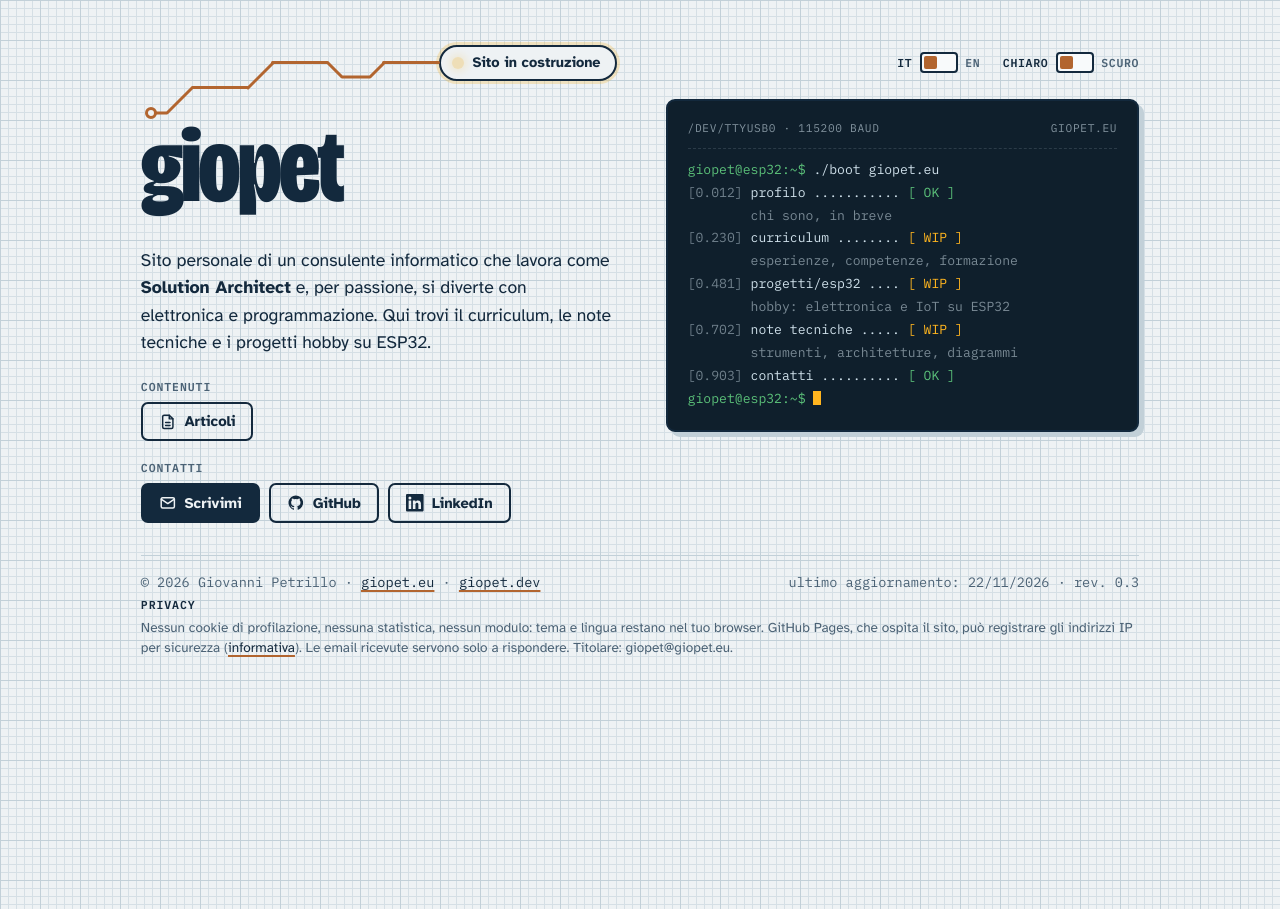
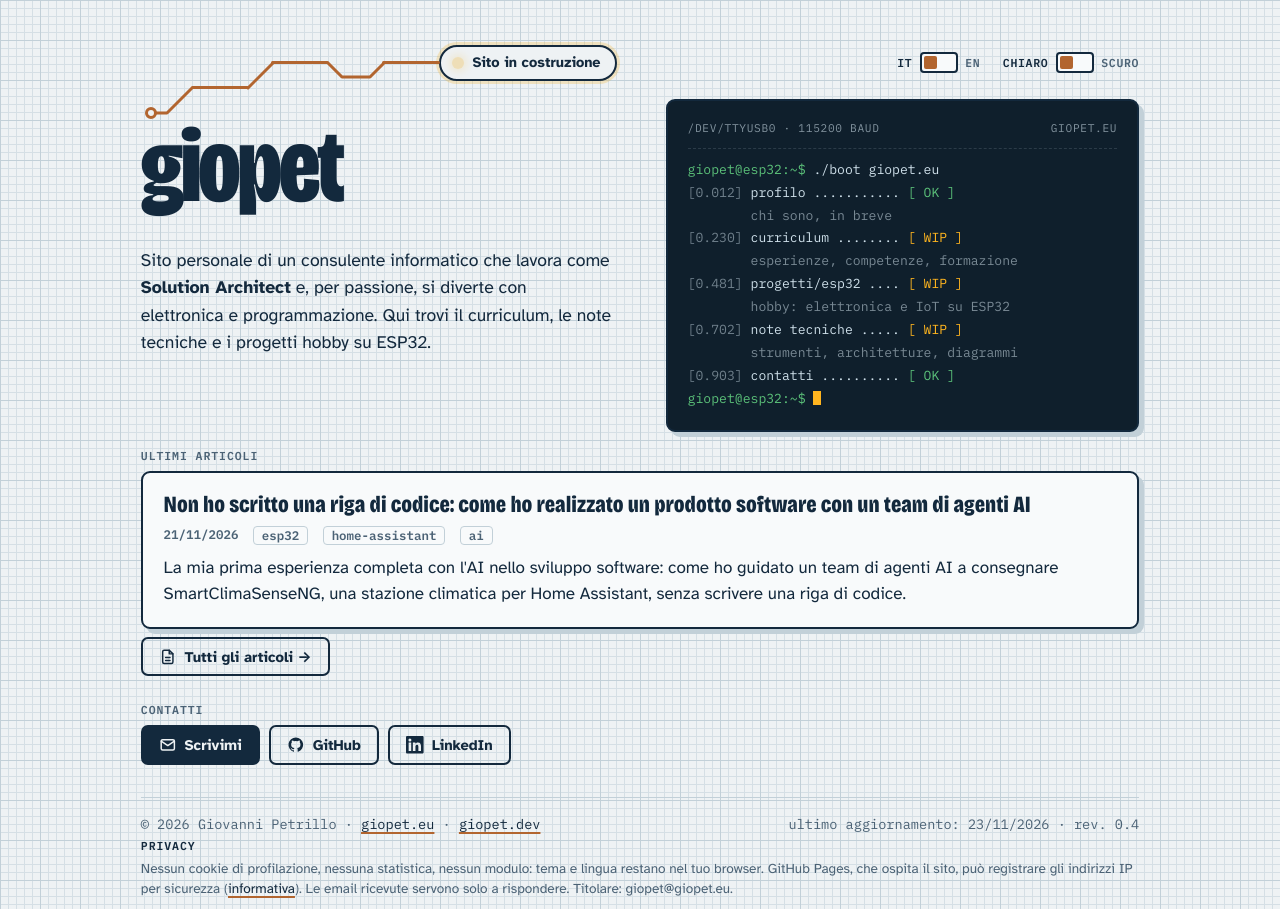
Before and after one commit to giopet65/giopet-website, a Jekyll site: the page built from index.html, in a window 1280 px wide. Built offline with Jekyll 4.4.1, drawn with Linux system fonts in a browser that asks for light colours.

Commit message:
Home con gli ultimi articoli, card condivisa, contatti sotto gli articoli e documentazione dell'anteprima locale
Co-Authored-By: Claude Sonnet 5.5 <noreply@anthropic.com>

```diff
--- /dev/null
+++ b/_includes/article-card.html
@@ -0,0 +1,14 @@
+{%- comment -%}
+  Card di un articolo, usata dall'elenco completo e dalla home.
+  Parametri: p (pagina dell'articolo), lang (it | en).
+{%- endcomment -%}
+<li class="card">
+  <h2><a href="{{ include.p.url }}">{{ include.p.title }}</a></h2>
+  <p class="meta">
+    {%- include article-date.html name=include.p.name lang=include.lang -%}
+    {%- for tag in include.p.tags %} <span class="tag">{{ tag }}</span>{% endfor -%}
+  </p>
+  {%- if include.p.description %}
+  <p class="desc">{{ include.p.description }}</p>
+  {%- endif %}
+</li>
--- a/index.html
+++ b/index.html
@@ -1,3 +1,5 @@
+---
+---
 <!doctype html>
 <html lang="it">
 <head>
@@ -5,7 +7,7 @@
   <meta name="viewport" content="width=device-width, initial-scale=1, viewport-fit=cover">
   <title>giopet — sito in costruzione</title>
   <meta name="description" content="Sito personale di giopet, consulente informatico e Solution Architect: curriculum, note tecniche e progetti hobby su ESP32. In costruzione.">
-  <link rel="icon" href="img/favicon.svg" type="image/svg+xml">
+  <link rel="icon" href="/img/favicon.svg" type="image/svg+xml">
   <link rel="canonical" href="https://giopet.eu/">
 
   <!-- Anteprima per i social (WhatsApp, LinkedIn, Telegram, …) -->
@@ -22,8 +24,8 @@
   <meta property="og:locale:alternate" content="en_GB">
   <meta name="twitter:card" content="summary_large_image">
 
-  <link rel="preload" href="fonts/bricolage-grotesque-latin.woff2" as="font" type="font/woff2" crossorigin>
-  <link rel="stylesheet" href="style.css">
+  <link rel="preload" href="/fonts/bricolage-grotesque-latin.woff2" as="font" type="font/woff2" crossorigin>
+  <link rel="stylesheet" href="/style.css">
   <script>
     /* applica subito tema e classe js, prima del disegno della pagina, per evitare sfarfallii */
     (function () {
@@ -35,7 +37,7 @@
       } catch (e) {}
     })();
   </script>
-  <script src="script.js" defer></script>
+  <script src="/script.js" defer></script>
 </head>
 <body>
   <main class="page">
@@ -64,27 +66,6 @@
         </header>
 
         <p class="tagline" data-i18n-html="tagline">Sito personale di un consulente informatico che lavora come <strong>Solution Architect</strong> e, per passione, si diverte con elettronica e programmazione. Qui trovi il curriculum, le note tecniche e i progetti hobby su ESP32.</p>
-
-        <div class="group" role="group" aria-labelledby="lblContent">
-          <p class="group-label" id="lblContent" data-i18n="groupContent">Contenuti</p>
-          <div class="contacts">
-            <a class="btn" id="articlesBtn" href="/it/articles/">
-              <svg viewBox="0 0 24 24" fill="none" stroke="currentColor" stroke-width="2" stroke-linecap="round" stroke-linejoin="round" aria-hidden="true" focusable="false"><path d="M14 3H7a2 2 0 0 0-2 2v14a2 2 0 0 0 2 2h10a2 2 0 0 0 2-2V8z"/><path d="M14 3v5h5M9 13h6M9 17h6"/></svg><span data-i18n="articles">Articoli</span></a>
-          </div>
-        </div>
-
-        <div class="group" role="group" aria-labelledby="lblContact">
-          <p class="group-label" id="lblContact" data-i18n="groupContact">Contatti</p>
-          <div class="contacts">
-            <a class="btn primary" id="mailBtn" href="mailto:giopet@giopet.eu?subject=%5Bgiopet.eu%5D%20Contatto%20dal%20sito">
-              <svg viewBox="0 0 24 24" fill="none" stroke="currentColor" stroke-width="2" stroke-linecap="round" stroke-linejoin="round" aria-hidden="true" focusable="false"><rect x="3" y="5" width="18" height="14" rx="2"/><path d="m3 7 9 6 9-6"/></svg><span data-i18n="write">Scrivimi</span></a>
-            <!-- GitHub: link da aggiungere quando sarà pronto (href="https://github.com/…") -->
-            <a class="btn" aria-disabled="true">
-              <svg viewBox="0 0 24 24" fill="currentColor" aria-hidden="true" focusable="false"><path d="M12 2a10 10 0 0 0-3.16 19.49c.5.09.68-.22.68-.48v-1.7c-2.78.6-3.37-1.34-3.37-1.34-.45-1.16-1.11-1.47-1.11-1.47-.91-.62.07-.6.07-.6 1 .07 1.53 1.03 1.53 1.03.9 1.52 2.34 1.08 2.91.83.09-.65.35-1.08.63-1.33-2.22-.25-4.55-1.11-4.55-4.94 0-1.09.39-1.98 1.03-2.68-.1-.25-.45-1.27.1-2.65 0 0 .84-.27 2.75 1.02a9.5 9.5 0 0 1 5 0c1.91-1.29 2.75-1.02 2.75-1.02.55 1.38.2 2.4.1 2.65.64.7 1.03 1.59 1.03 2.68 0 3.84-2.34 4.68-4.57 4.93.36.31.68.92.68 1.85v2.74c0 .27.18.58.69.48A10 10 0 0 0 12 2Z"/></svg>GitHub</a>
-            <a class="btn" href="https://www.linkedin.com/in/giopet/" target="_blank" rel="noopener">
-              <svg viewBox="0 0 24 24" fill="currentColor" aria-hidden="true" focusable="false"><path d="M20.45 20.45h-3.56v-5.57c0-1.33-.02-3.04-1.85-3.04-1.86 0-2.14 1.45-2.14 2.94v5.67H9.35V9h3.41v1.56h.05c.48-.9 1.64-1.85 3.37-1.85 3.6 0 4.27 2.37 4.27 5.46v6.28ZM5.34 7.43a2.06 2.06 0 1 1 0-4.13 2.06 2.06 0 0 1 0 4.13ZM7.12 20.45H3.56V9h3.56v11.45ZM22.22 0H1.77C.79 0 0 .77 0 1.73v20.54C0 23.23.79 24 1.77 24h20.45c.98 0 1.78-.77 1.78-1.73V1.73C24 .77 23.2 0 22.22 0Z"/></svg>LinkedIn</a>
-          </div>
-        </div>
       </div>
 
       <pre class="term ready" id="term" aria-label="Log di avvio del sito"><span class="head"><span>/dev/ttyUSB0 · 115200 baud</span><span>giopet.eu</span></span><span class="row"><span class="prompt">giopet@esp32:~$</span> ./boot giopet.eu</span>
@@ -100,10 +81,53 @@
 <span class="row"><span class="prompt">giopet@esp32:~$</span> <span class="cursor"></span></span></pre>
     </div>
 
+    <div class="below">
+    <div class="group" role="group" aria-labelledby="lblLatest">
+      <p class="group-label" id="lblLatest" data-i18n="groupLatest">Ultimi articoli</p>
+{%- assign latest_count = 2 %}
+{%- assign sorted = site.pages | sort: 'name' | reverse %}
+{%- assign langs = 'it,en' | split: ',' %}
+{%- for l in langs %}
+{%- assign prefix = l | append: '/articles/' %}
+{%- assign n = 0 %}
+      <div class="latest" data-lang="{{ l }}"{% unless l == 'it' %} hidden{% endunless %}>
+        <ul class="cards">
+{%- for p in sorted %}
+  {%- if n < latest_count and p.path contains prefix and p.name != 'index.md' %}
+    {%- assign n = n | plus: 1 %}
+          {% include article-card.html p=p lang=l %}
+  {%- endif %}
+{%- endfor %}
+        </ul>
+{%- if n == 0 %}
+        <p class="empty">{{ site.data.i18n[l].empty }}</p>
+{%- endif %}
+      </div>
+{%- endfor %}
+      <div class="contacts">
+        <a class="btn" id="allBtn" href="/it/articles/">
+          <svg viewBox="0 0 24 24" fill="none" stroke="currentColor" stroke-width="2" stroke-linecap="round" stroke-linejoin="round" aria-hidden="true" focusable="false"><path d="M14 3H7a2 2 0 0 0-2 2v14a2 2 0 0 0 2 2h10a2 2 0 0 0 2-2V8z"/><path d="M14 3v5h5M9 13h6M9 17h6"/></svg><span data-i18n="allArticles">Tutti gli articoli →</span></a>
+      </div>
+    </div>
+
+    <div class="group" role="group" aria-labelledby="lblContact">
+      <p class="group-label" id="lblContact" data-i18n="groupContact">Contatti</p>
+      <div class="contacts">
+        <a class="btn primary" id="mailBtn" href="mailto:giopet@giopet.eu?subject=%5Bgiopet.eu%5D%20Contatto%20dal%20sito">
+          <svg viewBox="0 0 24 24" fill="none" stroke="currentColor" stroke-width="2" stroke-linecap="round" stroke-linejoin="round" aria-hidden="true" focusable="false"><rect x="3" y="5" width="18" height="14" rx="2"/><path d="m3 7 9 6 9-6"/></svg><span data-i18n="write">Scrivimi</span></a>
+        <!-- GitHub: link da aggiungere quando sarà pronto (href="https://github.com/…") -->
+        <a class="btn" aria-disabled="true">
+          <svg viewBox="0 0 24 24" fill="currentColor" aria-hidden="true" focusable="false"><path d="M12 2a10 10 0 0 0-3.16 19.49c.5.09.68-.22.68-.48v-1.7c-2.78.6-3.37-1.34-3.37-1.34-.45-1.16-1.11-1.47-1.11-1.47-.91-.62.07-.6.07-.6 1 .07 1.53 1.03 1.53 1.03.9 1.52 2.34 1.08 2.91.83.09-.65.35-1.08.63-1.33-2.22-.25-4.55-1.11-4.55-4.94 0-1.09.39-1.98 1.03-2.68-.1-.25-.45-1.27.1-2.65 0 0 .84-.27 2.75 1.02a9.5 9.5 0 0 1 5 0c1.91-1.29 2.75-1.02 2.75-1.02.55 1.38.2 2.4.1 2.65.64.7 1.03 1.59 1.03 2.68 0 3.84-2.34 4.68-4.57 4.93.36.31.68.92.68 1.85v2.74c0 .27.18.58.69.48A10 10 0 0 0 12 2Z"/></svg>GitHub</a>
+        <a class="btn" href="https://www.linkedin.com/in/giopet/" target="_blank" rel="noopener">
+          <svg viewBox="0 0 24 24" fill="currentColor" aria-hidden="true" focusable="false"><path d="M20.45 20.45h-3.56v-5.57c0-1.33-.02-3.04-1.85-3.04-1.86 0-2.14 1.45-2.14 2.94v5.67H9.35V9h3.41v1.56h.05c.48-.9 1.64-1.85 3.37-1.85 3.6 0 4.27 2.37 4.27 5.46v6.28ZM5.34 7.43a2.06 2.06 0 1 1 0-4.13 2.06 2.06 0 0 1 0 4.13ZM7.12 20.45H3.56V9h3.56v11.45ZM22.22 0H1.77C.79 0 0 .77 0 1.73v20.54C0 23.23.79 24 1.77 24h20.45c.98 0 1.78-.77 1.78-1.73V1.73C24 .77 23.2 0 22.22 0Z"/></svg>LinkedIn</a>
+      </div>
+    </div>
+    </div>
+
     <footer class="foot">
       <div class="foot-row">
         <span>&copy; 2026 Giovanni Petrillo · <a href="https://giopet.eu">giopet.eu</a> · <a href="https://giopet.dev">giopet.dev</a></span>
-        <span><span data-i18n="updated">ultimo aggiornamento</span>: <time datetime="2026-11-22" id="updDate">22/11/2026</time> · rev. 0.3</span>
+        <span><span data-i18n="updated">ultimo aggiornamento</span>: <time datetime="2026-11-23" id="updDate">23/11/2026</time> · rev. 0.4</span>
       </div>
       <p class="privacy">
         <b>Privacy</b>
--- a/script.js
+++ b/script.js
@@ -20,10 +20,10 @@
       light: 'Chiaro', dark: 'Scuro',
       pillLong: 'Sito ', pillShort: 'in costruzione',
       tagline: 'Sito personale di un consulente informatico che lavora come <strong>Solution Architect</strong> e, per passione, si diverte con elettronica e programmazione. Qui trovi il curriculum, le note tecniche e i progetti hobby su ESP32.',
-      groupContent: 'Contenuti', groupContact: 'Contatti',
-      write: 'Scrivimi', articles: 'Articoli',
+      groupLatest: 'Ultimi articoli', groupContact: 'Contatti',
+      write: 'Scrivimi', allArticles: 'Tutti gli articoli →',
       subject: '[giopet.eu] Contatto dal sito',
-      updated: 'ultimo aggiornamento', date: '22/11/2026',
+      updated: 'ultimo aggiornamento', date: '23/11/2026',
       themeAria: 'Tema scuro', termAria: 'Log di avvio del sito',
       privacy: 'Nessun cookie di profilazione, nessuna statistica, nessun modulo: tema e lingua restano nel tuo browser. GitHub Pages, che ospita il sito, può registrare gli indirizzi IP per sicurezza (<a href="' + GH_PRIVACY + '" target="_blank" rel="noopener">informativa</a>). Le email ricevute servono solo a rispondere. Titolare: giopet@giopet.eu.',
       log: [
@@ -43,10 +43,10 @@
       light: 'Light', dark: 'Dark',
       pillLong: 'Site ', pillShort: 'under construction',
       tagline: "Personal site of an IT consultant who works as a <strong>Solution Architect</strong> and, as a hobby, tinkers with electronics and programming. Here you'll find my résumé, tech notes and ESP32 hobby projects.",
-      groupContent: 'Content', groupContact: 'Contact',
-      write: 'Email me', articles: 'Articles',
+      groupLatest: 'Latest articles', groupContact: 'Contact',
+      write: 'Email me', allArticles: 'All articles →',
       subject: '[giopet.eu] Contact from the website',
-      updated: 'last updated', date: '2026-11-22',
+      updated: 'last updated', date: '2026-11-23',
       themeAria: 'Dark theme', termAria: 'Site boot log',
       privacy: 'No profiling cookies, no analytics, no forms: theme and language stay in your browser. GitHub Pages, which hosts the site, may log IP addresses for security (<a href="' + GH_PRIVACY + '" target="_blank" rel="noopener">privacy statement</a>). Emails I receive are used only to reply. Controller: giopet@giopet.eu.',
       log: [
@@ -96,7 +96,10 @@
     document.getElementById('updDate').textContent = t.date;
     document.getElementById('mailBtn').setAttribute('href',
       'mailto:' + MAIL + '?subject=' + encodeURIComponent(t.subject));
-    document.getElementById('articlesBtn').setAttribute('href', '/' + lang + '/articles/');
+    document.getElementById('allBtn').setAttribute('href', '/' + lang + '/articles/');
+    [].forEach.call(document.querySelectorAll('.latest'), function (el) {
+      el.hidden = el.getAttribute('data-lang') !== lang;
+    });
     document.getElementById('themeToggle').setAttribute('aria-label', t.themeAria);
     document.getElementById('langToggle').setAttribute('aria-checked', lang === 'en' ? 'true' : 'false');
     renderTerm();
--- a/style.css
+++ b/style.css
@@ -658,6 +658,17 @@ a.toggle[data-lang="en"] .sw::after {
   margin-top: 0.6rem;
 }
 
+/* home: sotto introduzione e terminale, a tutta larghezza, vengono gli ultimi articoli e poi i contatti */
+.below {
+  display: flex;
+  flex-direction: column;
+  gap: 1.8rem;
+  margin-top: -1rem; /* si somma al gap di 2rem di .page: distanza finale 1rem dal blocco sopra */
+}
+.below .empty {
+  color: var(--ink-soft);
+}
+
 /* testo dell'articolo */
 .prose {
   padding: clamp(1.1rem, 4vw, 2.4rem);
```
Also changed, not shown: CLAUDE.md (+3 -3 lines), _layouts/article-list.html (+1 -10 lines), docs/backlog.md (+0 -1 lines), docs/processo-articoli.md (+5 -3 lines).
